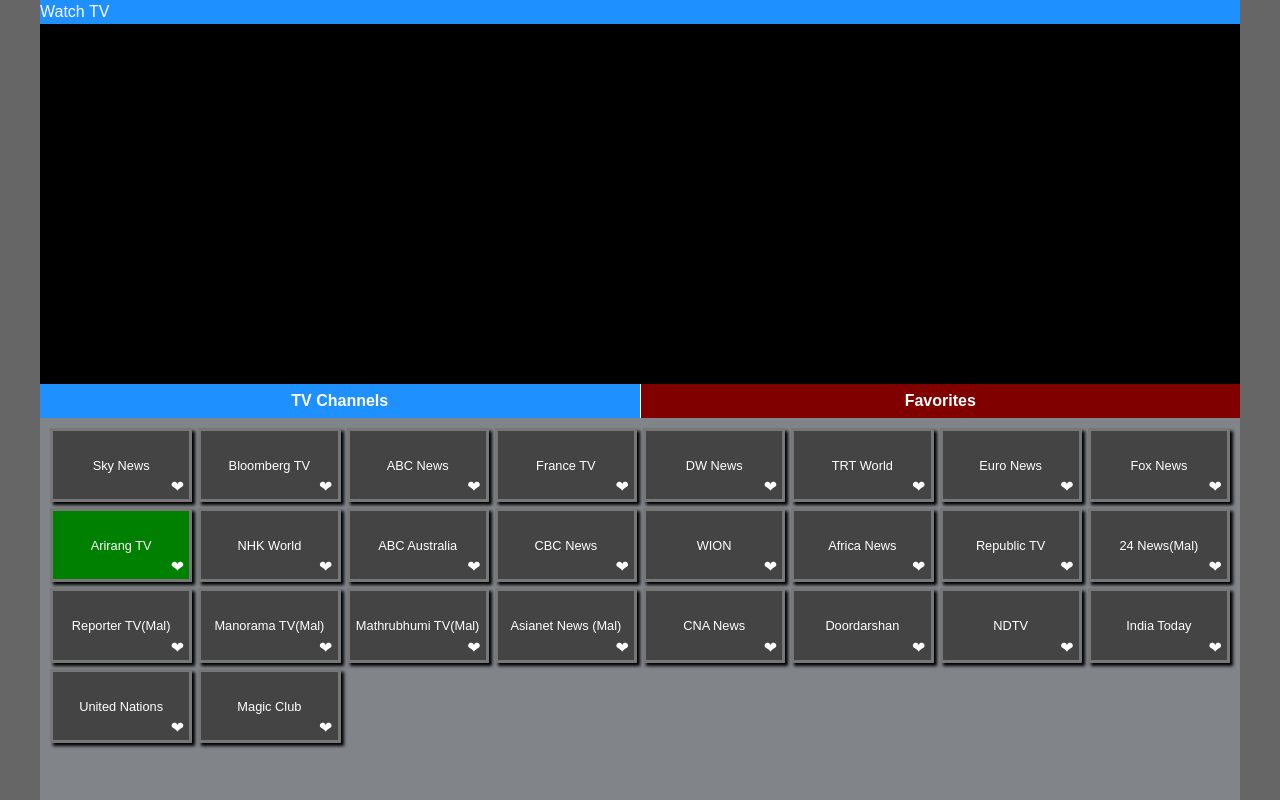
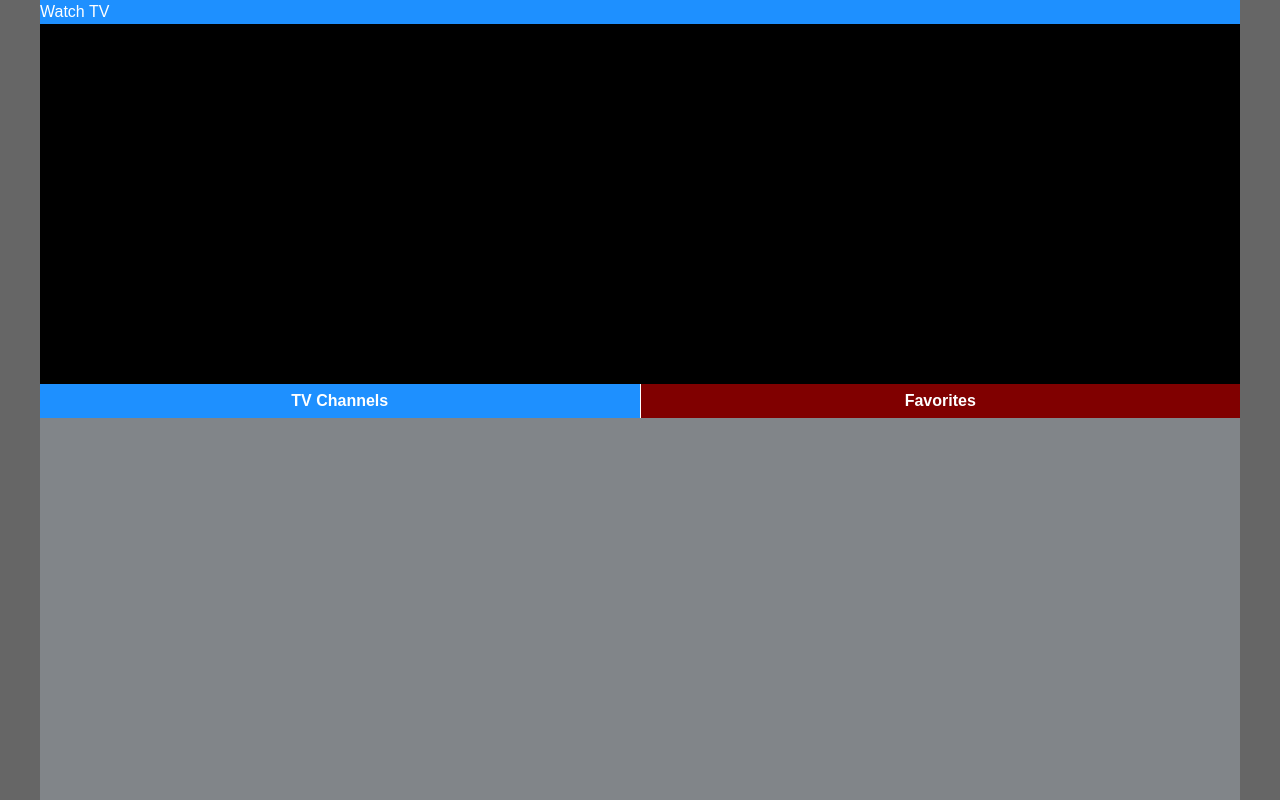
Before and after one commit to noothanpanthayi/mediaserver, a React (Vite) app: page / in a window 1280 px wide. Shown: the top 800 px of the page. Built offline with nearby package versions, Linux system fonts and the light colour scheme.

Commit message:
new updates

```diff
--- a/src/App.tsx
+++ b/src/App.tsx
@@ -1,11 +1,9 @@
 
-import { useState } from 'react'
 import './App.css'
-import { Routes,Route, Link } from 'react-router'
+import { Routes,Route } from 'react-router'
 import Dashboard from './pages/dashboard/Dashboard'
 
 function App() {
-  const [count, setCount] = useState(0)
 
   return (
     <>
--- a/src/pages/dashboard/Dashboard.tsx
+++ b/src/pages/dashboard/Dashboard.tsx
@@ -1,19 +1,37 @@
 import { Fragment } from "react/jsx-runtime";
 import styles from "./Dashboard.module.css";
-import { tvList } from "./tvSource";
-import { useRef, useState, useEffect } from "react";
+import { useState, useEffect } from "react";
 import ReactPlayer from "react-player";
 
 const Dashboard = () => {
-  const [state, setState] = useState({
-    tvList,
+
+type List = {
+    id:string;
+    url:string;
+    title:string;
+    favorite:boolean
+  }
+
+  interface State {
+    tvList:List[];
+    favList:List[];
+    activeUrl:string;
+    section:string;
+    selChannelId:string
+
+  }
+
+  const [state, setState] = useState<State>({
+    tvList:[],
     favList: [],
     activeUrl: "https://www.youtube.com/embed/YDvsBbKfLPA?si=EJ_oGpcnRTocclvx",
     section: "tvList",
     selChannelId: "1003",
   });
 
-  const videoRef = useRef(null);
+
+
+  // const videoRef = useRef(null);
 
   function playVideo(e: any) {
     e.preventDefault();
@@ -33,9 +51,9 @@
     e.stopPropagation();
     const selectedId = e.target.id;
 
-    const tempTvList = structuredClone(state).tvList;
+    const tempTvList:List[] = structuredClone(state).tvList;
 
-    const tempTvListSelected = tempTvList.find((row) => {
+    const tempTvListSelected:List|undefined = tempTvList.find((row) => {
       return row.id === selectedId;
     });
 
@@ -43,7 +61,8 @@
       tempTvListSelected.favorite = !tempTvListSelected?.favorite;
 
     let favList = [];
-    setState((prevState) => {
+    setState(prevState => {
+
       if (tempTvListSelected?.favorite) {
         favList = [...prevState.favList, tempTvListSelected];
       } else {
@@ -58,11 +77,12 @@
     });
   }
 
-  function handleSection(e: any) {
+  function handleSection(e: React.MouseEvent<HTMLDivElement>) {
     setState((prevState) => {
+      const target=e.target as HTMLElement;
       return {
         ...prevState,
-        section: e.target.id,
+        section: (target).id
       };
     });
   }
@@ -71,11 +91,23 @@
     console.log("State ", state);
   });
 
-  function TVlist({ list }) {
+
+
+  function TVlist({list}:{list:string}) {
+    // type ListType="tvList"|"favList"|string|undefined;
+
+
+    // const mediaList:ListType=list;
+     let arrList:List[];
+
+     if (list==="tvList" || list==="favList"){
+       arrList=state[list]
+     }
+     else return
     return (
       <>
         <div className={grid}>
-          {state[list].map(({ id, url, title, favorite }) => {
+          {arrList?.map(({ id, url, title, favorite }:List) => {
             return (
               <Fragment key={id}>
                 <div
@@ -124,7 +156,7 @@
           </div>
         </div>
         {state.section === "tvList" && <TVlist list="tvList" />}
-        {state.section === "favList" && <TVlist list="favList" />}
+        {state.section === "favList" && <TVlist list="favList"/>}
       </div>
     </div>
   );
@@ -138,7 +170,6 @@
   grid,
   favPanel,
   content,
-  channel,
   favSize,
   favCtnr,
   selectedTile,
```
